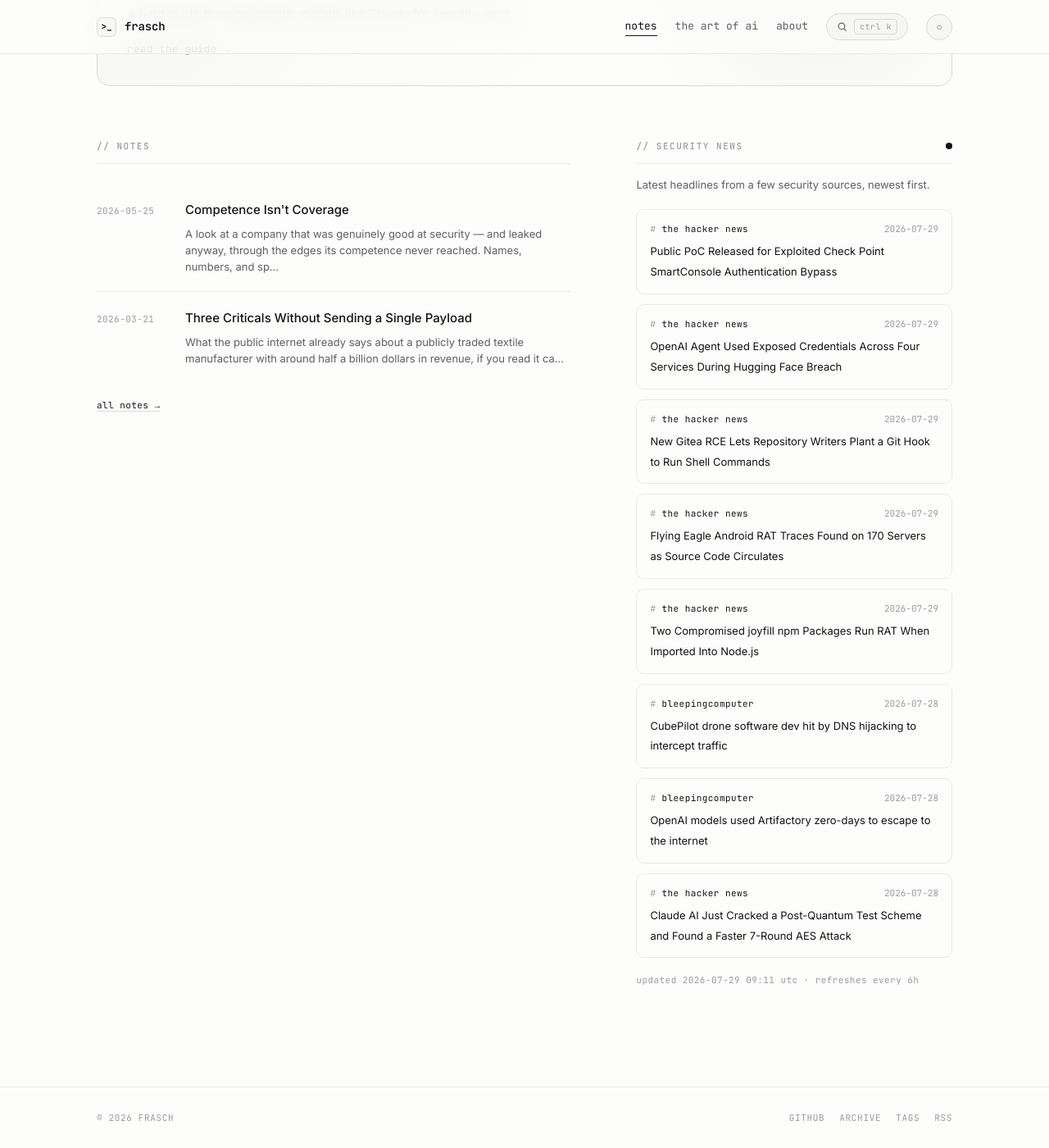
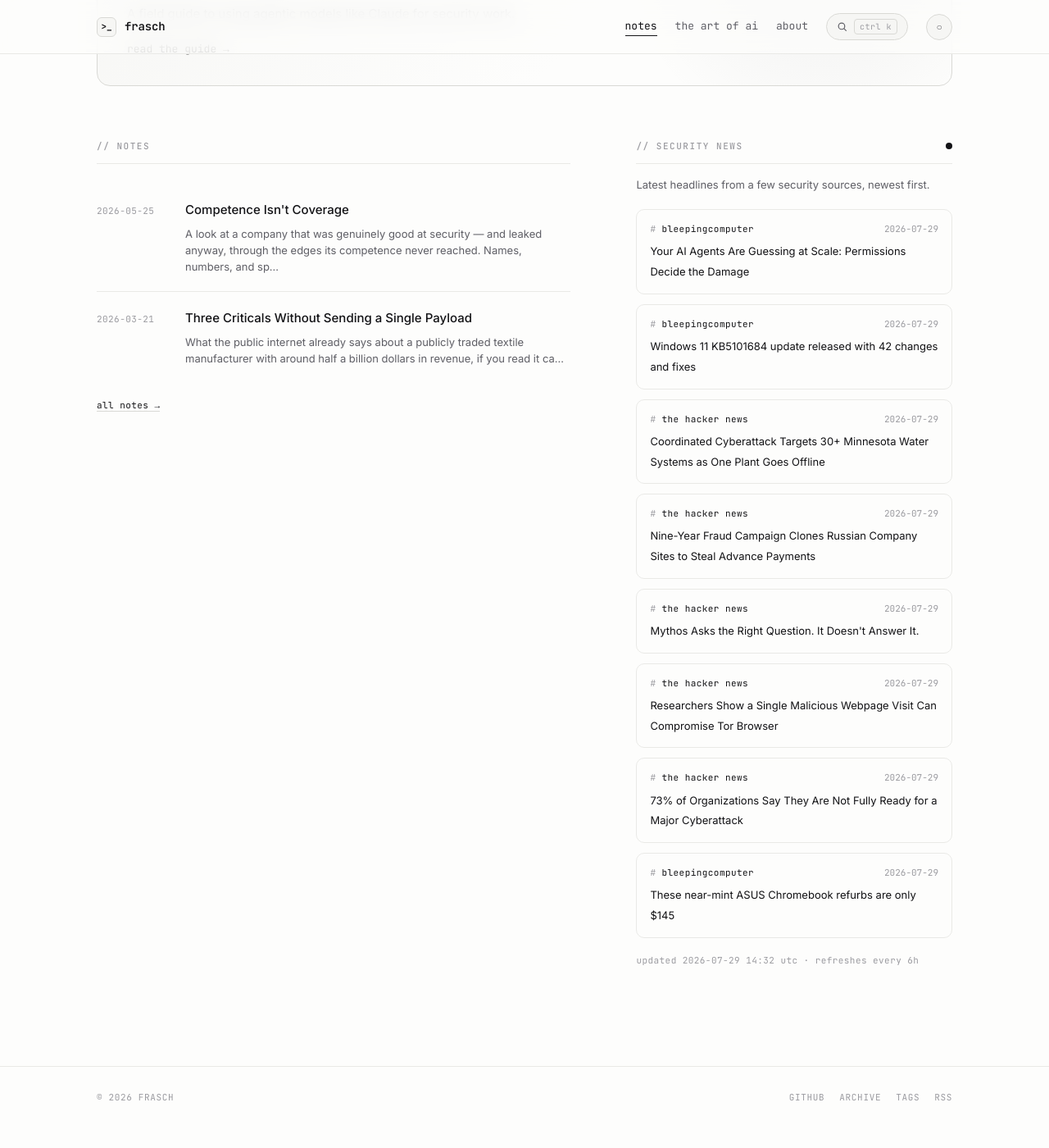
Before and after one commit to whoisfrasch/frasch, a Jekyll site: the page built from index.html, in a window 1280 px wide and 1400 px high, scrolled down 615 px. Shown: the whole window at 82% size. Built offline with Jekyll 4.4.1, drawn with Linux system fonts in a browser that asks for light colours; after the commit the page ends 1990 px from its top, so only the background shows below that.

Commit message:
Refresh security news feed

```diff
--- a/_data/news.json
+++ b/_data/news.json
@@ -1,53 +1,53 @@
 {
-  "updated": "2026-07-29T09:11:34Z",
+  "updated": "2026-07-29T14:32:58Z",
   "items": [
     {
-      "source": "the hacker news",
-      "title": "Public PoC Released for Exploited Check Point SmartConsole Authentication Bypass",
-      "link": "https://thehackernews.com/2026/07/rapid7-releases-poc-for-exploited-check.html",
-      "date": "2026-07-29T08:58:27Z"
+      "source": "bleepingcomputer",
+      "title": "Your AI Agents Are Guessing at Scale: Permissions Decide the Damage",
+      "link": "https://www.bleepingcomputer.com/news/security/your-ai-agents-are-guessing-at-scale-permissions-decide-the-damage/",
+      "date": "2026-07-29T14:02:12Z"
+    },
+    {
+      "source": "bleepingcomputer",
+      "title": "Windows 11 KB5101684 update released with 42 changes and fixes",
+      "link": "https://www.bleepingcomputer.com/news/microsoft/windows-11-kb5101684-update-released-with-42-changes-and-fixes/",
+      "date": "2026-07-29T13:56:22Z"
     },
     {
       "source": "the hacker news",
-      "title": "OpenAI Agent Used Exposed Credentials Across Four Services During Hugging Face Breach",
-      "link": "https://thehackernews.com/2026/07/openai-agent-used-exposed-credentials.html",
-      "date": "2026-07-29T07:51:00Z"
+      "title": "Coordinated Cyberattack Targets 30+ Minnesota Water Systems as One Plant Goes Offline",
+      "link": "https://thehackernews.com/2026/07/coordinated-cyberattack-targets-30.html",
+      "date": "2026-07-29T13:48:36Z"
     },
     {
       "source": "the hacker news",
-      "title": "New Gitea RCE Lets Repository Writers Plant a Git Hook to Run Shell Commands",
-      "link": "https://thehackernews.com/2026/07/new-gitea-rce-lets-repository-writers.html",
-      "date": "2026-07-29T07:47:19Z"
+      "title": "Nine-Year Fraud Campaign Clones Russian Company Sites to Steal Advance Payments",
+      "link": "https://thehackernews.com/2026/07/nine-year-fraud-campaign.html",
+      "date": "2026-07-29T13:42:57Z"
     },
     {
       "source": "the hacker news",
-      "title": "Flying Eagle Android RAT Traces Found on 170 Servers as Source Code Circulates",
-      "link": "https://thehackernews.com/2026/07/flying-eagle-android-rat-traces-found.html",
-      "date": "2026-07-29T07:07:23Z"
+      "title": "Mythos Asks the Right Question. It Doesn't Answer It.",
+      "link": "https://thehackernews.com/2026/07/mythos-asks-right-question-it-doesnt.html",
+      "date": "2026-07-29T12:15:00Z"
     },
     {
       "source": "the hacker news",
-      "title": "Two Compromised joyfill npm Packages Run RAT When Imported Into Node.js",
-      "link": "https://thehackernews.com/2026/07/two-compromised-joyfill-npm-packages.html",
-      "date": "2026-07-29T04:20:57Z"
+      "title": "Researchers Show a Single Malicious Webpage Visit Can Compromise Tor Browser",
+      "link": "https://thehackernews.com/2026/07/researchers-show-single-malicious.html",
+      "date": "2026-07-29T11:57:00Z"
+    },
+    {
+      "source": "the hacker news",
+      "title": "73% of Organizations Say They Are Not Fully Ready for a Major Cyberattack",
+      "link": "https://thehackernews.com/2026/07/73-of-organizations-say-they-are-not.html",
+      "date": "2026-07-29T11:13:10Z"
     },
     {
       "source": "bleepingcomputer",
-      "title": "CubePilot drone software dev hit by DNS hijacking to intercept traffic",
-      "link": "https://www.bleepingcomputer.com/news/security/cubepilot-drone-software-dev-hit-by-dns-hijacking-to-intercept-traffic/",
-      "date": "2026-07-28T21:17:39Z"
-    },
-    {
-      "source": "bleepingcomputer",
-      "title": "OpenAI models used Artifactory zero-days to escape to the internet",
-      "link": "https://www.bleepingcomputer.com/news/security/openai-models-used-artifactory-zero-days-to-escape-to-the-internet/",
-      "date": "2026-07-28T20:37:06Z"
-    },
-    {
-      "source": "the hacker news",
-      "title": "Claude AI Just Cracked a Post-Quantum Test Scheme and Found a Faster 7-Round AES Attack",
-      "link": "https://thehackernews.com/2026/07/claude-ai-just-cracked-post-quantum.html",
-      "date": "2026-07-28T18:59:07Z"
+      "title": "These near-mint ASUS Chromebook refurbs are only $145",
+      "link": "https://www.bleepingcomputer.com/news/security/these-near-mint-asus-chromebook-refurbs-are-only-145/",
+      "date": "2026-07-29T11:12:19Z"
     }
   ]
 }
```
